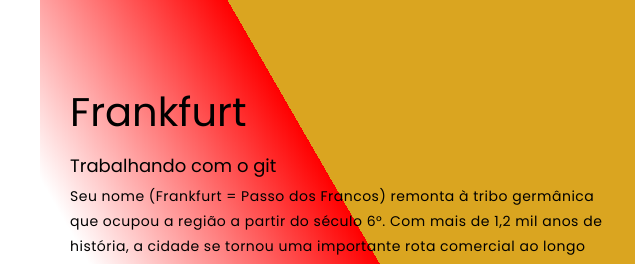
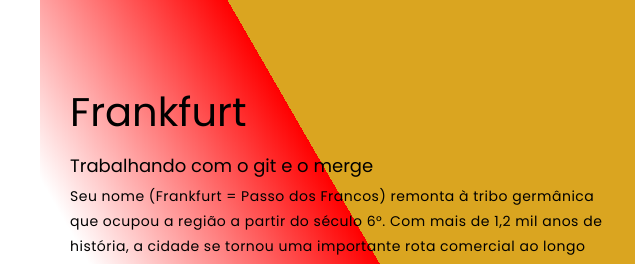
Before and after one commit to fau-33/desafio, a plain HTML site: page index.html in a window 1280 px wide. Shown: the part 1180-1444 px from the top of the page, 0-635 px from the left. Drawn offline with Linux system fonts and the light colour scheme.

Commit message:
Update project 1 description

```diff
--- a/index.html
+++ b/index.html
@@ -29,7 +29,7 @@
                 <div class="project-item">
                     <div class="project-info">
                         <h1>Frankfurt</h1>
-                        <h2>Trabalhando com o git</h2>
+                        <h2>Trabalhando com o git e o merge</h2>
                         <p>Seu nome (Frankfurt = Passo dos Francos) remonta à tribo germânica que ocupou a região a partir do século 6°. Com mais de 1,2 mil anos de história, a cidade se tornou uma importante rota comercial ao longo dos séculos, sendo palco da coroação de imperadores do Sacro Império Romano-Germânico a partir do século 16. </p>
                     </div>
                     <div class="project-img">
```
